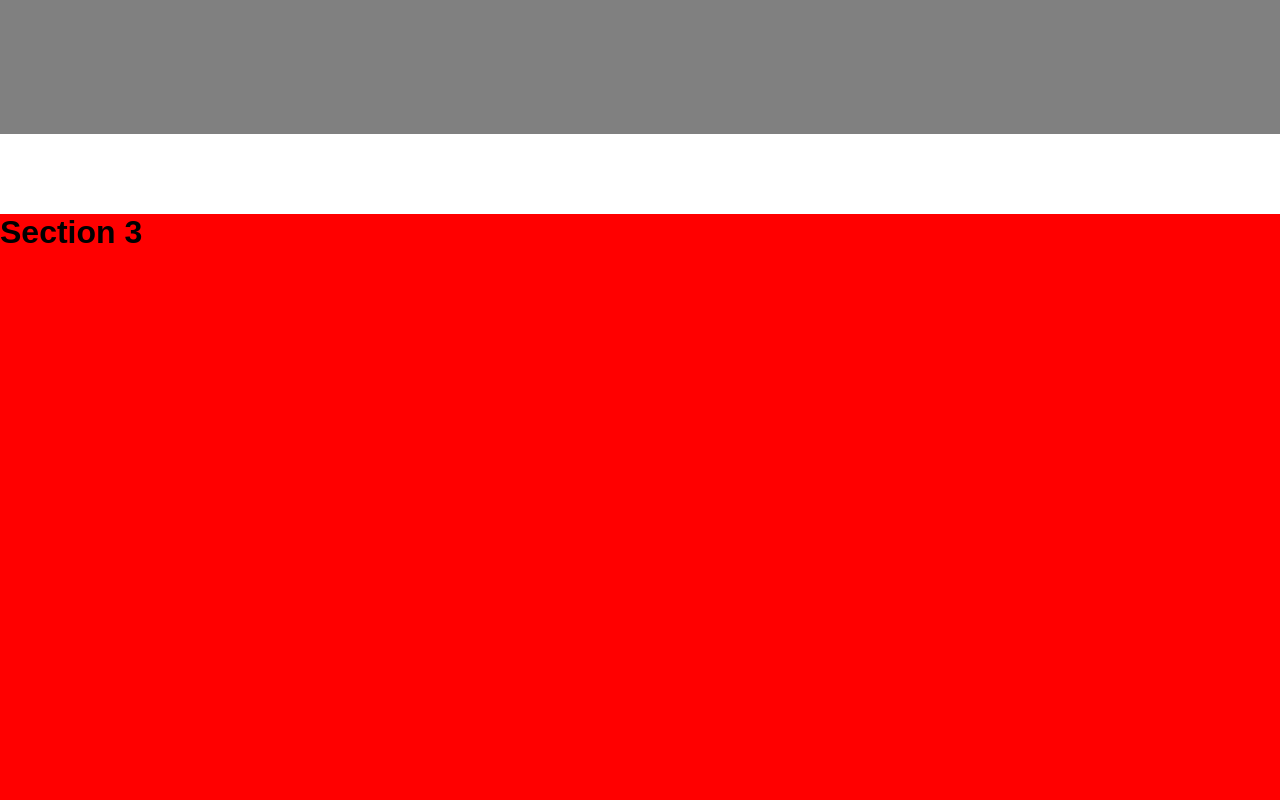
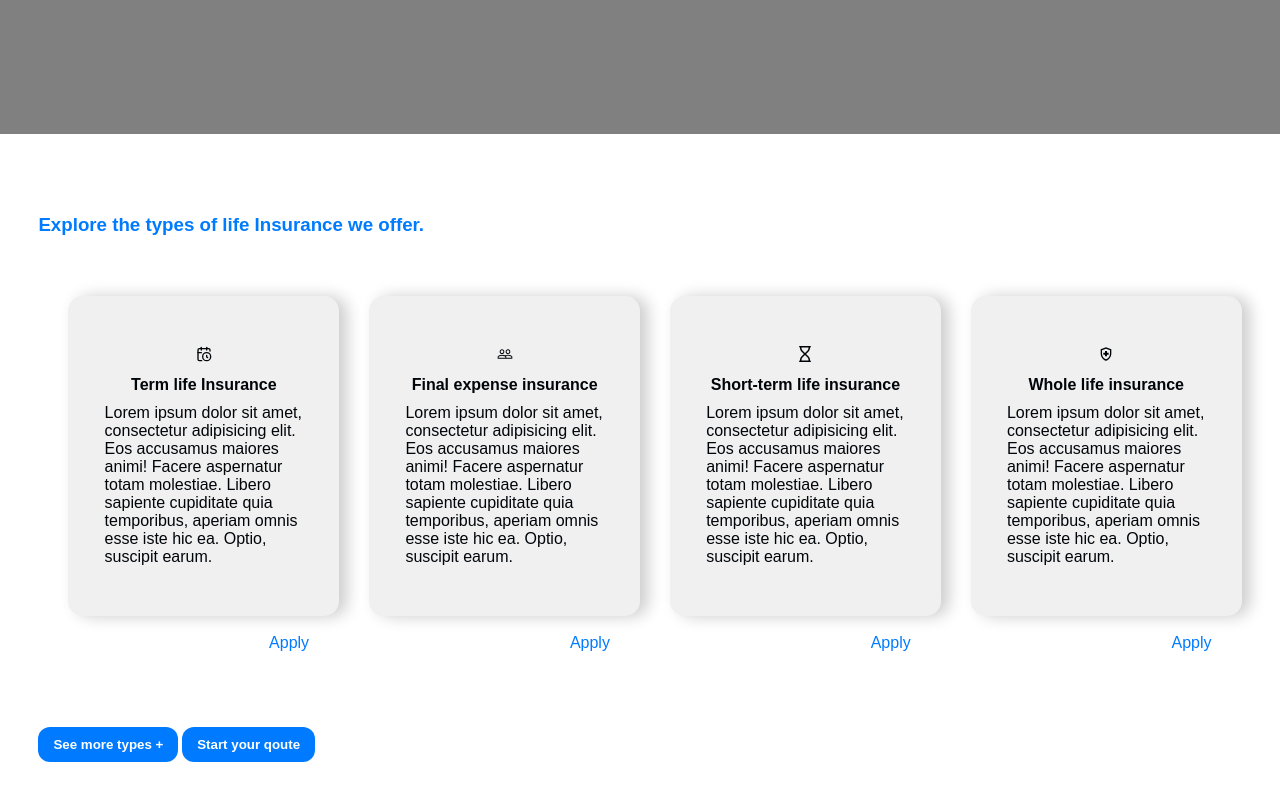
Before and after one commit to JayKhan03721/TeamProject, a React (Vite) app in the folder Frontend/: page / in a window 1280 px wide. Shown: the part 1162-1962 px from the top of the page. Built offline with nearby package versions, Linux system fonts and the light colour scheme.

Commit message:
Section 3 complete

```diff
--- a/Frontend/src/Section2/Section2.jsx
+++ b/Frontend/src/Section2/Section2.jsx
@@ -1,6 +1,6 @@
 import './section2.css'
 
-const Section3 = (props) => {
+const Section2 = (props) => {
 
   return (
     <div className='Section2'>
@@ -8,4 +8,4 @@ const Section3 = (props) => {
     </div>
     );
 };
-export default Section3;
+export default Section2;
--- /dev/null
+++ b/Frontend/src/Section3/Cards.jsx
@@ -0,0 +1,14 @@
+import "./cards.css";
+
+const Cards = ({img, children}) => {
+  return (
+    <div className="cardCon">
+      <div className="cardContent">
+        <span className="image">{img}</span>
+        {children}
+      </div>
+      <a href="#">Apply</a>
+    </div>
+  );
+};
+export default Cards;
--- a/Frontend/src/Section3/Section3.jsx
+++ b/Frontend/src/Section3/Section3.jsx
@@ -1,10 +1,38 @@
 import './section3.css'
+import { LuCalendarClock } from "react-icons/lu";
+import { MdPeopleOutline } from "react-icons/md";
+import { FaRegHourglass } from "react-icons/fa6";
+import { MdOutlineHealthAndSafety } from "react-icons/md";
+
+import Cards from './Cards';
 
 const Section3 = (props) => {
 
   return (
     <div className='Section3'>
-      <h1>Section 3</h1>
+        <h3>Explore the types of life Insurance we offer.</h3>
+        <div className="divisions">
+        <Cards img={<LuCalendarClock />}>
+            <h4>Term life Insurance</h4>
+            <p>Lorem ipsum dolor sit amet, consectetur adipisicing elit. Eos accusamus maiores animi! Facere aspernatur totam molestiae. Libero sapiente cupiditate quia temporibus, aperiam omnis esse iste hic ea. Optio, suscipit earum.</p>
+        </Cards>
+        <Cards img={<MdPeopleOutline />}>
+            <h4>Final expense insurance</h4>
+            <p>Lorem ipsum dolor sit amet, consectetur adipisicing elit. Eos accusamus maiores animi! Facere aspernatur totam molestiae. Libero sapiente cupiditate quia temporibus, aperiam omnis esse iste hic ea. Optio, suscipit earum.</p>
+        </Cards>
+        <Cards img={<FaRegHourglass />}>
+            <h4>Short-term life insurance</h4>
+            <p>Lorem ipsum dolor sit amet, consectetur adipisicing elit. Eos accusamus maiores animi! Facere aspernatur totam molestiae. Libero sapiente cupiditate quia temporibus, aperiam omnis esse iste hic ea. Optio, suscipit earum.</p>
+        </Cards>
+        <Cards img={<MdOutlineHealthAndSafety />}>
+            <h4>Whole life insurance</h4>
+            <p>Lorem ipsum dolor sit amet, consectetur adipisicing elit. Eos accusamus maiores animi! Facere aspernatur totam molestiae. Libero sapiente cupiditate quia temporibus, aperiam omnis esse iste hic ea. Optio, suscipit earum.</p>
+        </Cards>
+        </div>
+        <div className="buttons">
+            <button>See more types +</button>
+            <button>Start your qoute</button>
+        </div>
     </div>
     );
 };
--- /dev/null
+++ b/Frontend/src/Section3/cards.css
@@ -0,0 +1,36 @@
+.cardCon {
+    display: flex;
+    flex-direction: column;
+    margin: 5% 0;
+    align-items: flex-end;
+}
+
+.cardCon a {
+    margin: 5% 10%;
+    text-decoration: none;
+    color: #007bff;
+}
+
+
+.cardContent {
+    width: 90%;
+    height: 40vh;
+    margin: 0 0 1% 0;
+    background-color: rgb(240, 240, 240);
+    border-radius: 15px;
+    box-shadow: 8px 0.5px 16px rgba(0, 0, 0, 0.2) ;
+    display: flex;
+    flex-direction: column;
+    justify-content: center;
+    align-items: center;
+    padding: 0 12%;
+}
+
+
+
+.cardContent h4{
+    margin: 5% 0;
+
+}
+
+.image {}
--- a/Frontend/src/Section3/section3.css
+++ b/Frontend/src/Section3/section3.css
@@ -1,6 +1,35 @@
 .Section3 {
-    position: relative;
-    height: 90vh;
-    width: 100%;
-    background-color: red;
+  position: relative;
+  height: 90vh;
+  width: 100%;
+  color: #00050a;
+  padding: 0 3%;
 }
+
+.Section3 h3 {
+  color: #007bff;
+}
+
+.buttons {
+  width: 23%;
+  height: fit-content;
+  display: flex;
+  justify-content: space-between;
+}
+
+.buttons button {
+  background: #007bff;
+  color: white;
+  padding: 10px 15px;
+  border: none;
+  border-radius: 12px;
+  cursor: pointer;
+  align-self: flex-end;
+  font-weight: bolder;
+}
+
+.divisions {
+  display: flex;
+  flex-direction: row;
+  /* background-color: #007bff; */
+}
```
